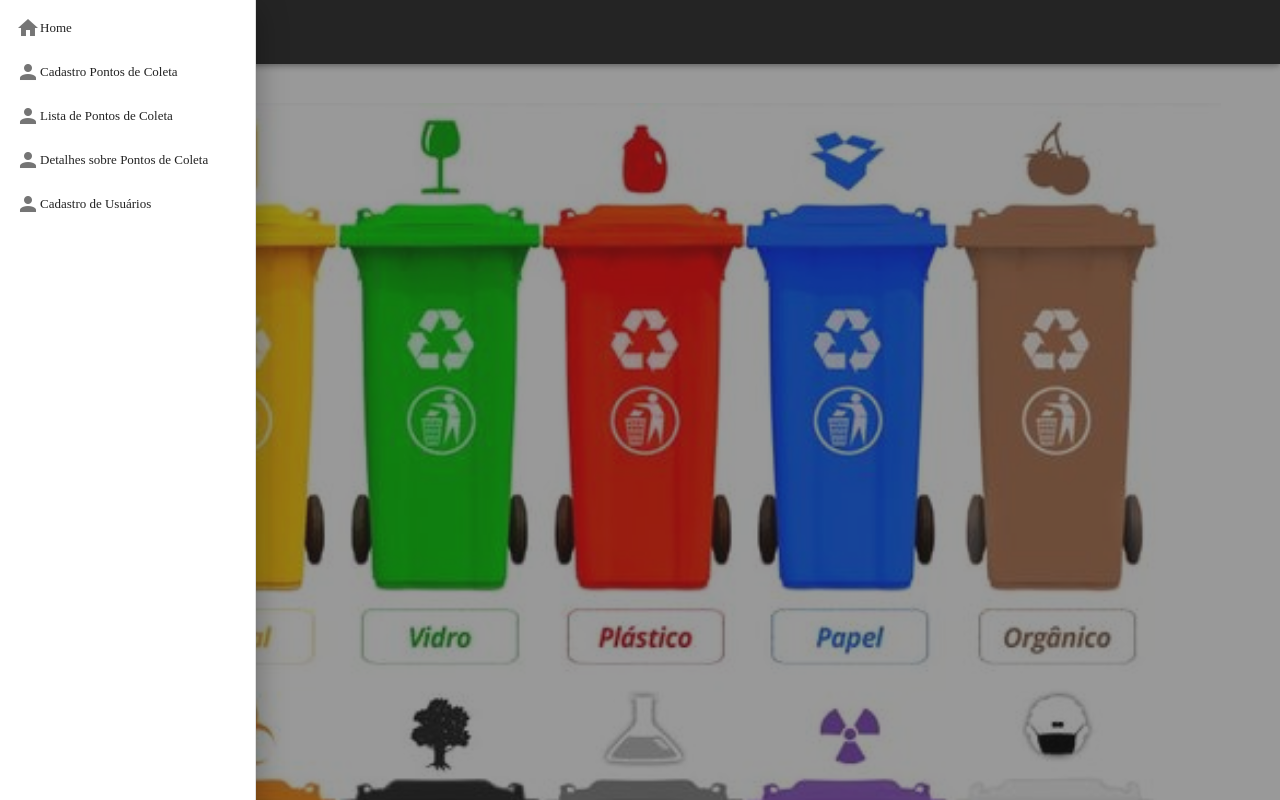
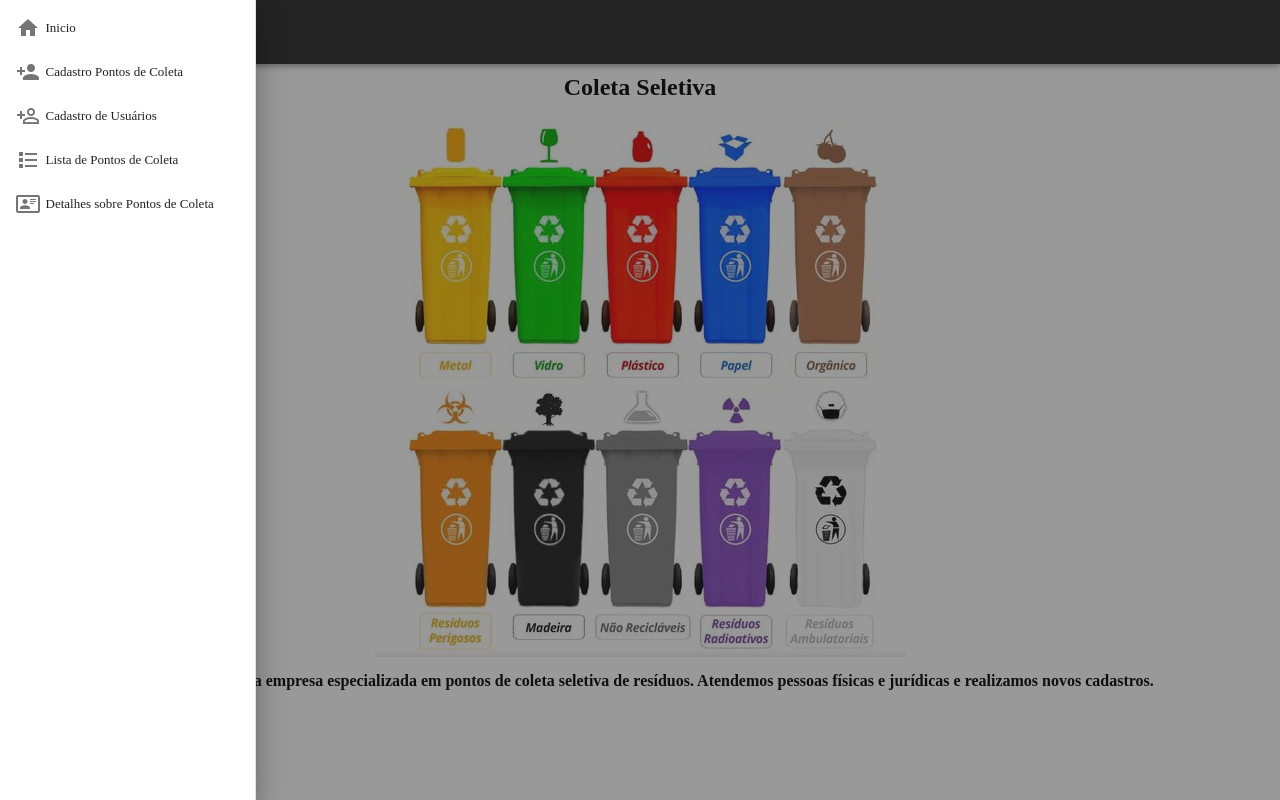
Before and after one commit to rbrthmn/iteris-decola, a Vue app: page / in a window 1280 px wide. Both pictures are taken after a click on the button 40 px from the left and 32 px from the top of the page. Shown: the top 800 px of the page. Built offline with nearby package versions, Linux system fonts and the light colour scheme.

Commit message:
estilizando pagina inicial

```diff
--- a/src/App.vue
+++ b/src/App.vue
@@ -3,7 +3,7 @@
     <v-app-bar app color="indigo darken-4" dark>
       <v-app-bar-nav-icon @click="drawer = true"></v-app-bar-nav-icon>
 
-      <v-toolbar-title><v-icon>mdi-home</v-icon>Coleta Inteligente</v-toolbar-title>
+      <v-toolbar-title><v-icon>mdi-delete-empty</v-icon>Eco-Coleta</v-toolbar-title>
 
     </v-app-bar>
     <v-navigation-drawer v-model="drawer" absolute temporary>
@@ -16,35 +16,35 @@
             <v-list-item-icon>
               <v-icon>mdi-home</v-icon>
             </v-list-item-icon>
-            <v-list-item-title>Home</v-list-item-title>
+            <v-list-item-title>Inicio</v-list-item-title>
           </v-list-item>
 
           <v-list-item>
             <v-list-item-icon>
-              <v-icon>mdi-account</v-icon>
+              <v-icon>mdi-account-plus</v-icon>
             </v-list-item-icon>
             <v-list-item-title>Cadastro Pontos de Coleta</v-list-item-title>
           </v-list-item>
 
           <v-list-item>
             <v-list-item-icon>
-              <v-icon>mdi-account</v-icon>
+              <v-icon>mdi-account-plus-outline</v-icon>
+            </v-list-item-icon>
+            <v-list-item-title>Cadastro de Usuários</v-list-item-title>
+          </v-list-item>
+
+          <v-list-item>
+            <v-list-item-icon>
+              <v-icon>mdi-format-list-bulleted-square</v-icon>
             </v-list-item-icon>
             <v-list-item-title>Lista de Pontos de Coleta</v-list-item-title>
           </v-list-item>
 
           <v-list-item>
             <v-list-item-icon>
-              <v-icon>mdi-account</v-icon>
+              <v-icon>mdi-card-account-details-outline</v-icon>
             </v-list-item-icon>
             <v-list-item-title>Detalhes sobre Pontos de Coleta</v-list-item-title>
-          </v-list-item>
-
-          <v-list-item>
-            <v-list-item-icon>
-              <v-icon>mdi-account</v-icon>
-            </v-list-item-icon>
-            <v-list-item-title>Cadastro de Usuários</v-list-item-title>
           </v-list-item>
         </v-list-item-group>
       </v-list>
@@ -67,3 +67,8 @@ export default {
   }),
 };
 </script>
+<style scoped>
+  .v-icon{
+    padding-right: 10px;
+  }
+</style>
--- a/src/plugins/vuetify.js
+++ b/src/plugins/vuetify.js
@@ -4,4 +4,5 @@ import Vuetify from 'vuetify/lib/framework';
 Vue.use(Vuetify);
 
 export default new Vuetify({
+    theme: {dark:true},
 });
--- a/src/views/Inicio.vue
+++ b/src/views/Inicio.vue
@@ -1,11 +1,11 @@
 <template>
-  <v-container>
+  <v-container class="inicio-pagina">
     <h2 class="text-h5 text-center mb-3 mt-5">Coleta Seletiva</h2>
      <v-img
-      class="inicio-imag mb-5 mt-10"
+      class="inicio-imag"
       src="../assets/coleta-seletiva.png">
     </v-img>
-    <p class="pt-5">Lorem, ipsum dolor sit amet consectetur adipisicing elit. Facere iure atque dicta, aut iste eveniet labore optio illum saepe voluptatum facilis harum iusto cum quisquam beatae dolorum impedit deserunt eaque.</p>
+    <p class="texto-pagina">A Eco-Coleta é uma empresa especializada em pontos de coleta seletiva de resíduos. Atendemos pessoas físicas e jurídicas e realizamos novos cadastros.</p>
 
   </v-container>
 </template>
@@ -15,3 +15,21 @@ export default {
   name: 'Inicio'
 }
 </script>
+
+<style scoped>
+  .inicio-pagina{
+    display: flex;
+    flex-direction: column;
+    align-items: center;
+    padding-top: 10px;
+    justify-content: space-around;
+  }
+  .texto-pagina{
+    padding-top: 15px;
+    text-align: center;
+    font-weight: bold;
+  }
+  .v-image{
+    margin-top: 20px;
+  }
+</style>
```
